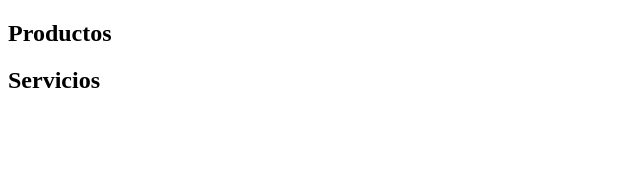
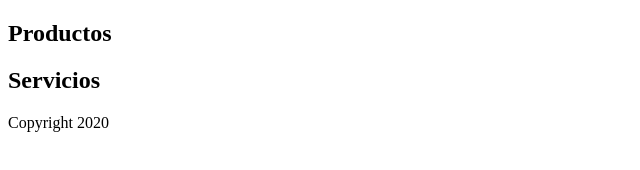
Before and after one commit to irenedrf/pruebagit, a plain HTML site: page index.html in a window 1280 px wide. Shown: the whole page, without its empty margins (0-640 px from the left). Drawn offline with Linux system fonts and the light colour scheme.

Commit message:
nuevo footer

```diff
--- a/index.html
+++ b/index.html
@@ -16,5 +16,6 @@
     </section>
 
 </body>
+<footer>Copyright 2020</footer>
 
 </html>
```
